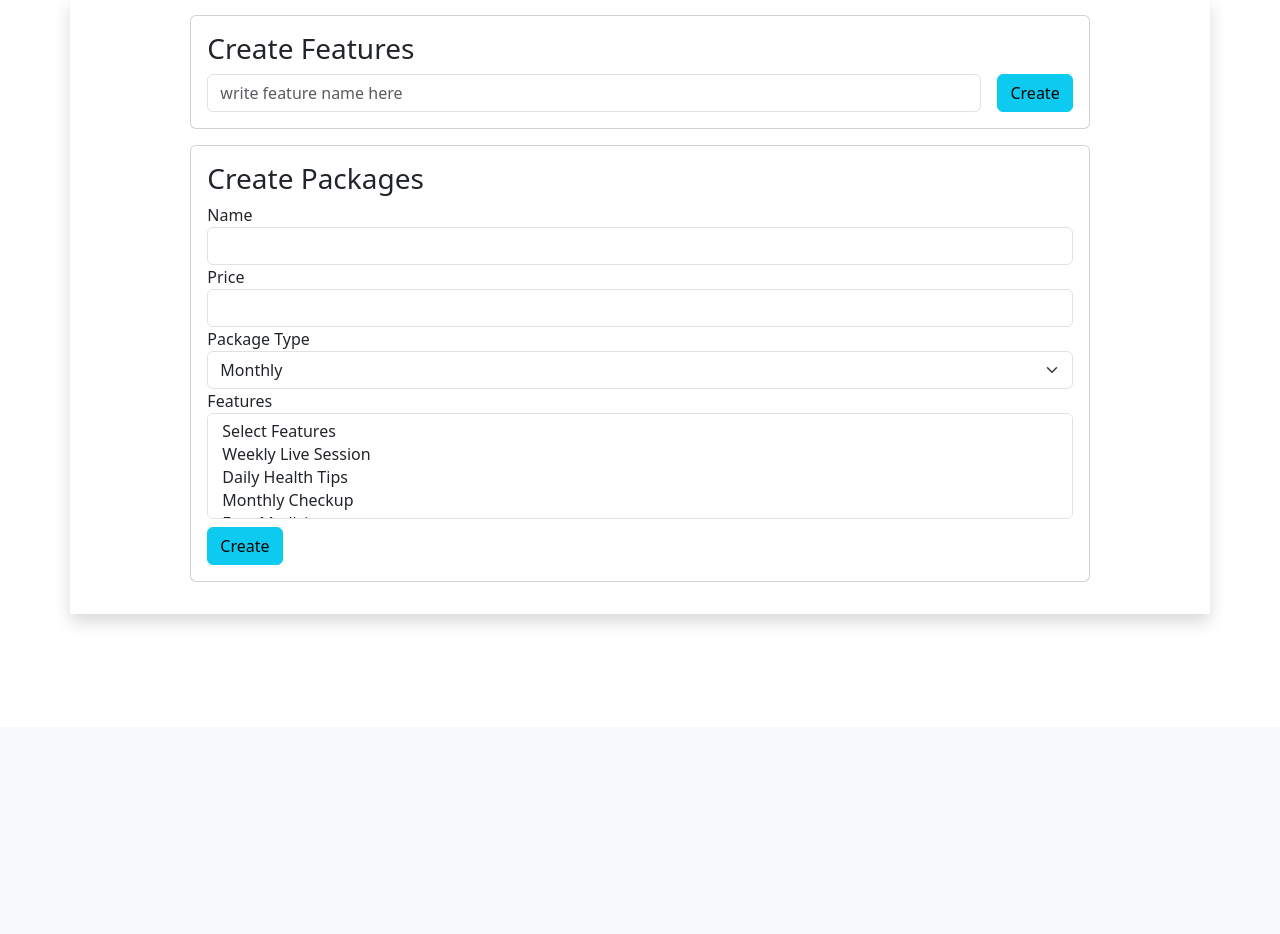
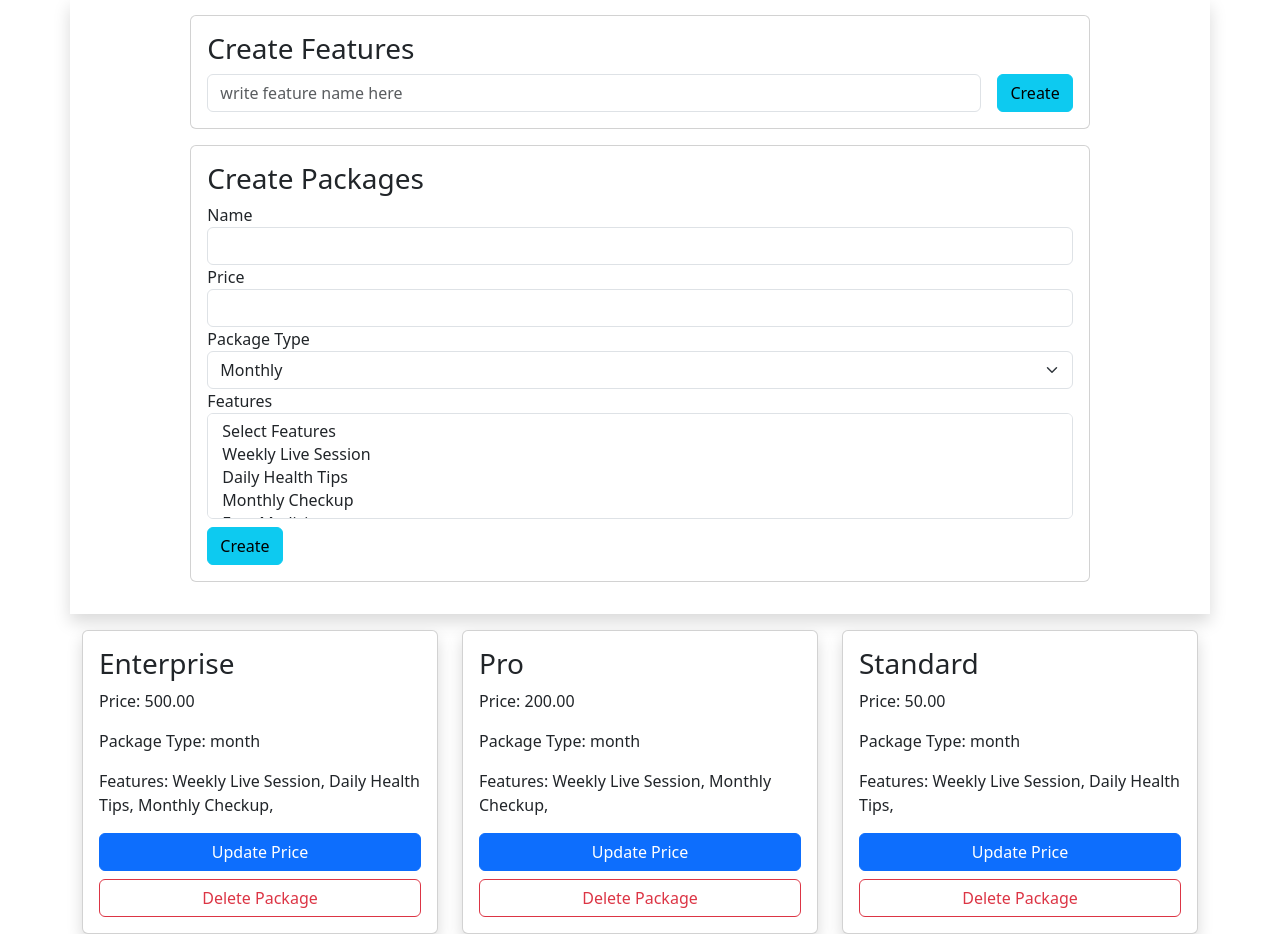
Before and after one commit to Badsha-ugv/Stripe-Payment-Features-Implemented, a Django app: page /subscriptions/ in a window 1280 px wide. Shown: the part 73-1007 px from the top of the page. Before the commit the page ends 696 px from the top, so only its background shows below. Run offline with Django 5.2, Linux system fonts and the light colour scheme; a user stored in the database is signed in; data comes from the database, SQL or seed files in the repository; both versions use the stored data as it was after the commit; data that the repository does not hold is empty; parts of the project's set-up code (start-up, migrations or seed data) failed here and were passed over.

Commit message:
all features is working

```diff
--- a/products/views.py
+++ b/products/views.py
@@ -6,17 +6,19 @@ from .models import Medicine, Category, Brand, PaymentMethod, Order, OrderItem
 from .forms import MedicineForm
 from .models import ShippingAddress
 from coins.models import CoinWallet
-from subscriptions.models import Packages
+from subscriptions.models import Packages, Subscription
 
 def home(request):
     medicines = Medicine.objects.all()
     wallet = CoinWallet.objects.filter(user=request.user).first()
     packages = Packages.objects.all()
+    subscription = Subscription.objects.filter(user=request.user, status='active').first()
 
     context = {
         'medicines': medicines,
         'wallet': wallet,
-        'packages': packages
+        'packages': packages,
+        'subscription': subscription
     }
     return render(request, 'home.html', context)
 
--- a/src/settings.py
+++ b/src/settings.py
@@ -138,5 +138,6 @@ STRIPE_PUBLIC_KEY = 'pk_test_51MhVdoSI80DUGvJVmqHGBD9DUrbFnouO2ikPJxyWj4tpELlnVi
 STRIPE_SECRET_KEY = 'sk_test_51MhVdoSI80DUGvJV2cJX44q7luc0y6updGFvyxOR5kG6blPQk2AXXg5QNNyWn7hBU8k3u6oZEDlufGbaD6ytufcJ00n6mgp4Os'
 STRIPE_WEBHOOK_SECRET = 'whsec_3fbae828a232d2c22cfbe6e170fb1d26869fca7e6d3bf66acb81390e20a3f204'
 
-STRIPE_SUCCESS_URL = 'http://127.0.0.1:8080/order-success/'
-STRIPE_CANCEL_URL = 'http://127.0.0.1:8080/order-cancel/'
+STRIPE_SUCCESS_URL = 'http://127.0.0.1:8000/order-success/'
+STRIPE_CANCEL_URL = 'http://127.0.0.1:8000/order-cancel/'
+STRIPE_RETURN_URL = 'http://127.0.0.1:8000/'
--- a/subscriptions/admin.py
+++ b/subscriptions/admin.py
@@ -13,4 +13,4 @@ class PackagesAdmin(admin.ModelAdmin):
 
 @admin.register(Subscription)
 class SubscriptionAdmin(admin.ModelAdmin):
-    pass
+    list_display = ['user', 'package', 'status', 'start_date', 'end_date' ]
--- a/subscriptions/models.py
+++ b/subscriptions/models.py
@@ -48,7 +48,7 @@ class Subscription(models.Model):
     stripe_subscriptoin_id = models.CharField(max_length=200,blank=True)
     user = models.ForeignKey(User, on_delete=models.CASCADE)
     package = models.ForeignKey(Packages, on_delete=models.CASCADE)
-    status = models.CharField(max_length=50, default='active')
+    status = models.CharField(max_length=50, default='active')  # other status cancel
 
     start_date = models.DateTimeField(default=timezone.now)
     end_date = models.DateTimeField(null=True, blank=True)
--- a/subscriptions/urls.py
+++ b/subscriptions/urls.py
@@ -7,6 +7,9 @@ urlpatterns =  [
     path('packages/create/',  views.create_packages, name='create-packages'),
 
     path('checkout/<int:package_id>/', views.subscriptoin_checkout, name='subscriptoin-checkout'),
-
+    path('customer/portal/', views.customer_portal, name='customer-portal'),
+    path('update-package-price/<int:package_id>/', views.update_package_price, name='update-package-price'),
+    path('delte-package/<int:package_id>/', views.delete_package, name='delete-package'),
+    path('cancel-subscription/<int:subscription_id>/', views.cancel_subscription, name='cancel-subscription'),
 
 ]
--- a/subscriptions/views.py
+++ b/subscriptions/views.py
@@ -1,5 +1,8 @@
 from django.shortcuts import render, redirect
 from django.conf import settings
+from datetime import datetime
+from django.views.decorators.http import require_POST
+from django.views.decorators.csrf import csrf_exempt
 # Create your views here.
 from .models import Packages, Features, Subscription
 
@@ -9,8 +12,10 @@ stripe.api_key = settings.STRIPE_SECRET_KEY
 
 def subscriptoin(request):
     features = Features.objects.all()
+    packages = Packages.objects.all().order_by('-created_at')
     context = {
-        'features': features
+        'features': features,
+        'packages': packages
     }
     return render(request, 'subscriptions/subscriptions.html',context)
 
@@ -50,7 +55,8 @@ def create_packages(request):
         package.save()
 
         return redirect('subscriptions')
-
+@require_POST
+@csrf_exempt
 def subscriptoin_checkout(request, package_id):
     user = request.user
     package = Packages.objects.get(id=package_id)
@@ -71,20 +77,53 @@ def subscriptoin_checkout(request, package_id):
         print(f"Stripe error: {str(e)}")
         return redirect('subscriptions')
 
-    checkout_session = stripe.checkout.Session.create(
-        payment_method_types=['card'],
-        mode='subscription',
-        line_items=[{'price':package.stripe_price_id, 'quantity': 1}],
-        customer=stripe_customer.id,
-        success_url=settings.STRIPE_SUCCESS_URL,
-        cancel_url=settings.STRIPE_CANCEL_URL,
-        metadata={'package_id': str(package_id), 'user_id': str(user.id)},
-        subscription_data={
-        'metadata': {
-            'user_id':str(user.id),
-            'package_id': str(package_id),
-        }
-    },
+    # fetch current subscription
+    try:
+        current_subscription = Subscription.objects.get(user=user, status='active')
+        stripe_subscription = stripe.Subscription.retrieve(current_subscription.stripe_subscriptoin_id)
+    except Subscription.DoesNotExist:
+        current_subscription = None
+        stripe_subscription = None
+
+    if stripe_subscription:
+        try:
+            update_subscription = stripe.Subscription.modify(
+                stripe_subscription.id,
+                items=[{
+                    'id': stripe_subscription['items']['data'][0].id,
+                    'price': package.stripe_price_id
+                }],
+                proration_behavior='create_prorations',
+            )
+            current_subscription.status = 'cancelled'
+            current_subscription.save()
+
+            new_subscription = Subscription.objects.create(
+                user=user,
+                package=package,
+                stripe_subscriptoin_id=update_subscription.id,
+                end_date=datetime.fromtimestamp(update_subscription['current_period_end']),
+                status='active',
+            )
+        except stripe.error.StripeError as e:
+            # Handle any Stripe API errors
+            print(f"Stripe error: {str(e)}")
+            return redirect('home')
+    else:
+        checkout_session = stripe.checkout.Session.create(
+            payment_method_types=['card'],
+            mode='subscription',
+            line_items=[{'price':package.stripe_price_id, 'quantity': 1}],
+            customer=stripe_customer.id,
+            success_url=settings.STRIPE_SUCCESS_URL,
+            cancel_url=settings.STRIPE_CANCEL_URL,
+            metadata={'package_id': str(package_id), 'user_id': str(user.id)},
+            subscription_data={
+            'metadata': {
+                'user_id':str(user.id),
+                'package_id': str(package_id),
+            }
+        },
     #     payment_intent_data={
     #     'metadata': {
     #         'user_id': user.id,
@@ -92,5 +131,73 @@ def subscriptoin_checkout(request, package_id):
     #     }
     # },
 
+        )
+        return redirect(checkout_session.url)
+
+    return redirect('home')
+
+
+# customar portal
+def customer_portal(request):
+    user = request.user
+    try:
+        # Search for existing customer by email
+        customers = stripe.Customer.list(email=user.email)
+        if customers.data:
+            stripe_customer = customers.data[0]
+        else:
+            # Create new customer if not found
+            stripe_customer = stripe.Customer.create(
+                email=user.email,
+                name=f"{user.first_name} {user.last_name}"
+            )
+    except stripe.error.StripeError as e:
+        # Handle any Stripe API errors
+        print(f"Stripe error: {str(e)}")
+        return redirect('subscriptions')
+
+    session = stripe.billing_portal.Session.create(
+        customer=stripe_customer.id,
+        return_url=settings.STRIPE_RETURN_URL,
     )
-    return redirect(checkout_session.url)
+    return redirect(session.url)
+
+# update package price
+def update_package_price(request, package_id):
+    if request.method == 'POST':
+        package = Packages.objects.get(id=package_id)
+        price = int(request.POST['p_price'])
+        price_type = request.POST['p_type']
+
+        if package.stripe_price_id:
+            stripe.Price.modify(package.stripe_price_id, active=False)
+
+        stripe_price = stripe.Price.create(
+            product=package.stripe_product_id,
+            unit_amount=int(price*100),
+            currency='usd',
+            recurring={"interval": price_type}
+        )
+        package.price = price
+        package.package_type = price_type
+        package.stripe_price_id = stripe_price.id
+        package.save()
+        return redirect('subscriptions')
+
+# cancel subscription
+
+def cancel_subscription(request, subscription_id):
+    # set database subscription status to cancel and cancel subscription from stripe
+    subscription = Subscription.objects.get(id=subscription_id)
+    subscription.status = 'cancelled'
+    subscription.save()
+    stripe.Subscription.delete(subscription.stripe_subscriptoin_id)
+    return redirect('home')
+
+
+# delete package
+def delete_package(request, package_id):
+    package = Packages.objects.get(id=package_id)
+    stripe.Product.delete(package.stripe_product_id)
+    package.delete()
+    return redirect('subscriptions')
--- a/templates/subscriptions/subscriptions.html
+++ b/templates/subscriptions/subscriptions.html
@@ -57,6 +57,64 @@
         </div>
     </div>
 
+    <div class="row">
+        {% for pkg in packages %}
+        <div class="col-4">
+            <div class="card shadow p-3">
+                <h3>{{pkg.name}}</h3>
+                <p>Price: {{pkg.price}}</p>
+                <p>Package Type: {{pkg.package_type}}</p>
+                <p>Features:
+                    {% for feature in pkg.features.all %}
+                    {{feature.name}},
+                    {% endfor %}
+                </p>
+                <!-- Button trigger modal -->
+                <button type="button" class="btn btn-primary" data-bs-toggle="modal" data-bs-target="#staticBackdrop-{{pkg.id}}">
+                    Update Price
+                </button>
+
+                <!-- Modal -->
+                <div class="modal fade" id="staticBackdrop-{{pkg.id}}" data-bs-backdrop="static" data-bs-keyboard="false" tabindex="-1"
+                    aria-labelledby="staticBackdropLabel" aria-hidden="true">
+                    <div class="modal-dialog">
+                        <div class="modal-content">
+                            <div class="modal-header">
+                                <h5 class="modal-title" id="staticBackdropLabel">{{pkg.name}}</h5>
+                                <button type="button" class="btn-close" data-bs-dismiss="modal" aria-label="Close"></button>
+                            </div>
+                            <div class="modal-body">
+                                <form action="{% url 'update-package-price' pkg.id %}" method="post">
+                                    {% csrf_token %}
+                                    <div class="form-group">
+                                        <label for="">Price</label>
+                                        <input type="number" name="p_price" id="" class="form-control">
+                                    </div>
+                                    <div class="form-group">
+                                        <label for="">Package Type</label>
+                                        <select name="p_type" id="" class="form-select">
+                                            <option value="month" selected>Monthly</option>
+                                            <option value="year">Yearly</option>
+                                            <option value="week">Weekly</option>
+                                            <option value="day">Daily</option>
+                                        </select>
+                                    </div>
+                                    <button type="submit" class="btn btn-info mt-2">Update</button>
+                                </form>
+                            </div>
+                            <div class="modal-footer">
+                                <button type="button" class="btn btn-danger" data-bs-dismiss="modal">Close</button>
+                            </div>
+                        </div>
+                    </div>
+                </div>
+
+                <a href="{% url 'delete-package' pkg.id %}" class="btn btn-outline-danger mt-2">Delete Package</a>
+            </div>
+        </div>
+        {% endfor %}
+    </div>
+
 
 </div>
 
```
Also changed, not shown: products/stripe.py (+20 -0 lines), templates/home.html (+18 -2 lines), db.sqlite3.
